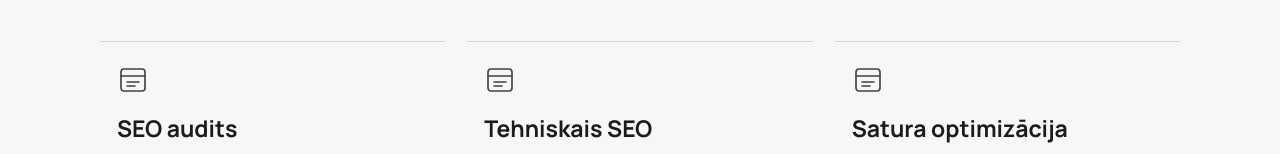
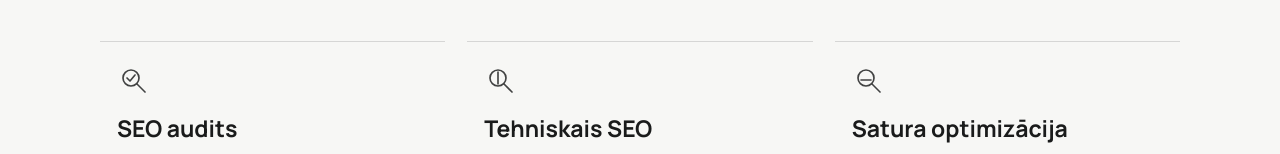
Before and after one commit to davisl24/WEBSITEAGENCY, a Next.js app: page /pakalpojumi/seo in a window 1280 px wide. Shown: the part 612-766 px from the top of the page. Built offline with nearby package versions, Linux system fonts and the light colour scheme; no server answers.

Commit message:
Assign specific service icon and visual category

```diff
--- a/app/pakalpojumi/seo/page.tsx
+++ b/app/pakalpojumi/seo/page.tsx
@@ -3,6 +3,7 @@ import KestrelServiceTemplate, { type ServiceInfo } from "../../components/Kestr
 
 export const metadata: Metadata = {title:"SEO | Kestrel",description:"Pārbaudām mājaslapas tehnisko pamatu un saturu, lai novērstu šķēršļus atrašanai meklētājos."};
 const service: ServiceInfo = {
+  kind:"seo",
   "title": "Esi atrodams Google",
   "intro": "Ja meklētājs nevar pareizi nolasīt lapas saturu, cilvēkiem var būt grūtāk to atrast. Pārbaudām tehniskos šķēršļus un sakārtojam lapu struktūru bez pozīciju garantijām.",
   "audience": [
```
